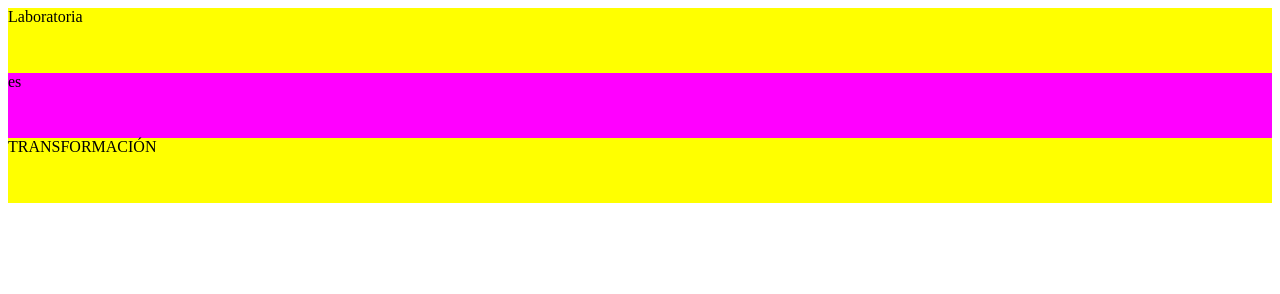
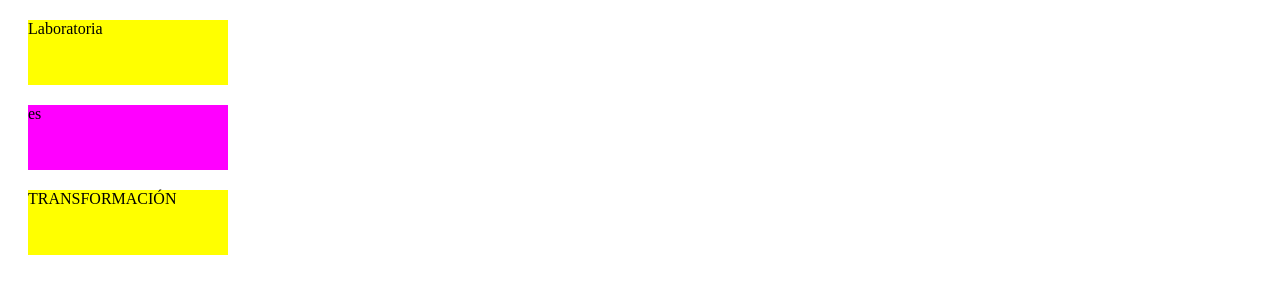
Before and after one commit to NohemiBarrera/display-types, a plain HTML site: page index.html in a window 1280 px wide. Drawn offline with Linux system fonts and the light colour scheme.

Commit message:
ejercicio 2, display block, agregando width y modificando margin

```diff
--- a/style.css
+++ b/style.css
@@ -1,8 +1,9 @@
 p {
 	display: block;
 	background-color: fuchsia;
+	width: 200px;
 	height: 65px;
-	margin: 0px;
+	margin: 20px;
 }
 p.parrafo{
 	background-color: yellow;
```
